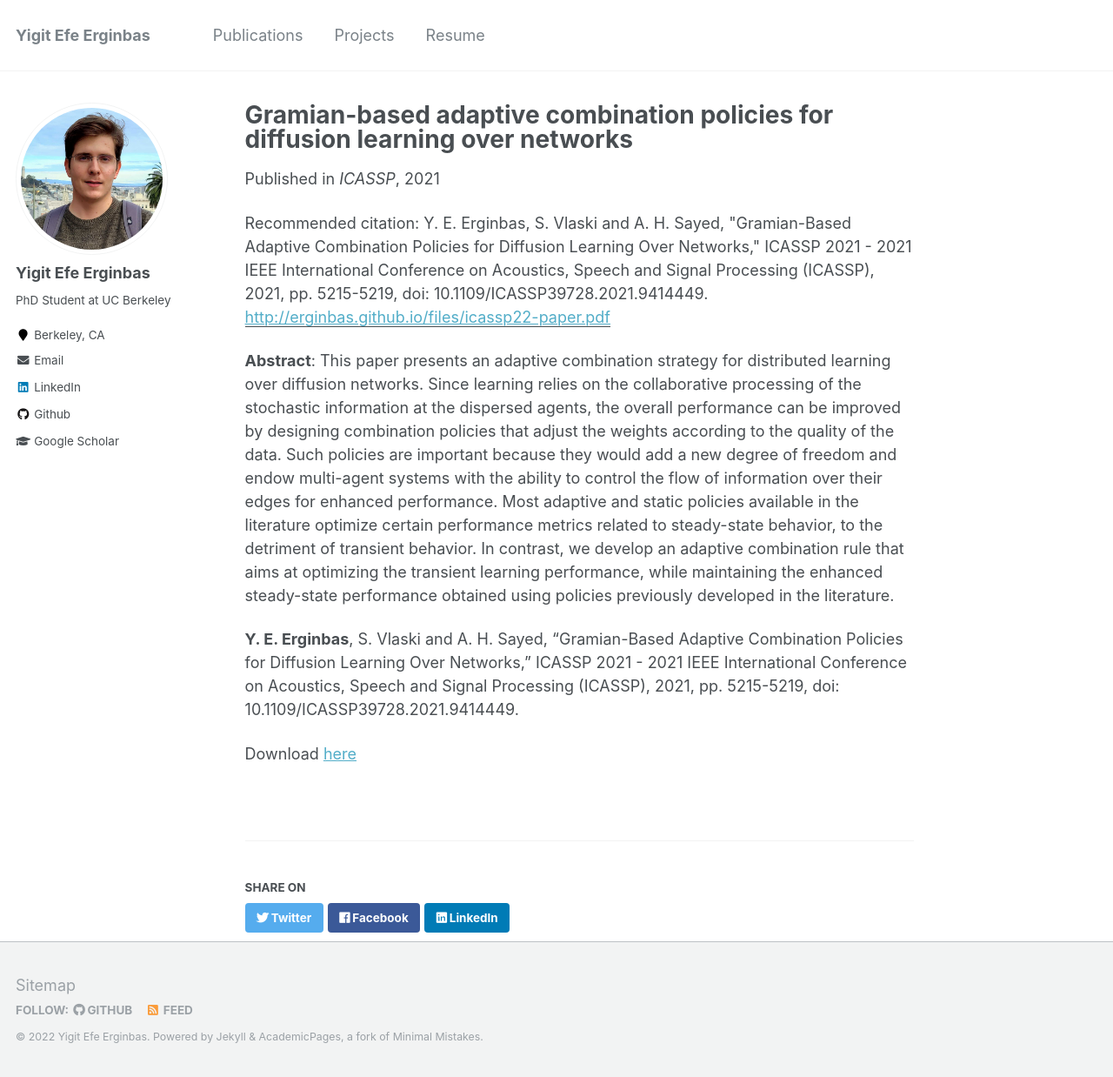
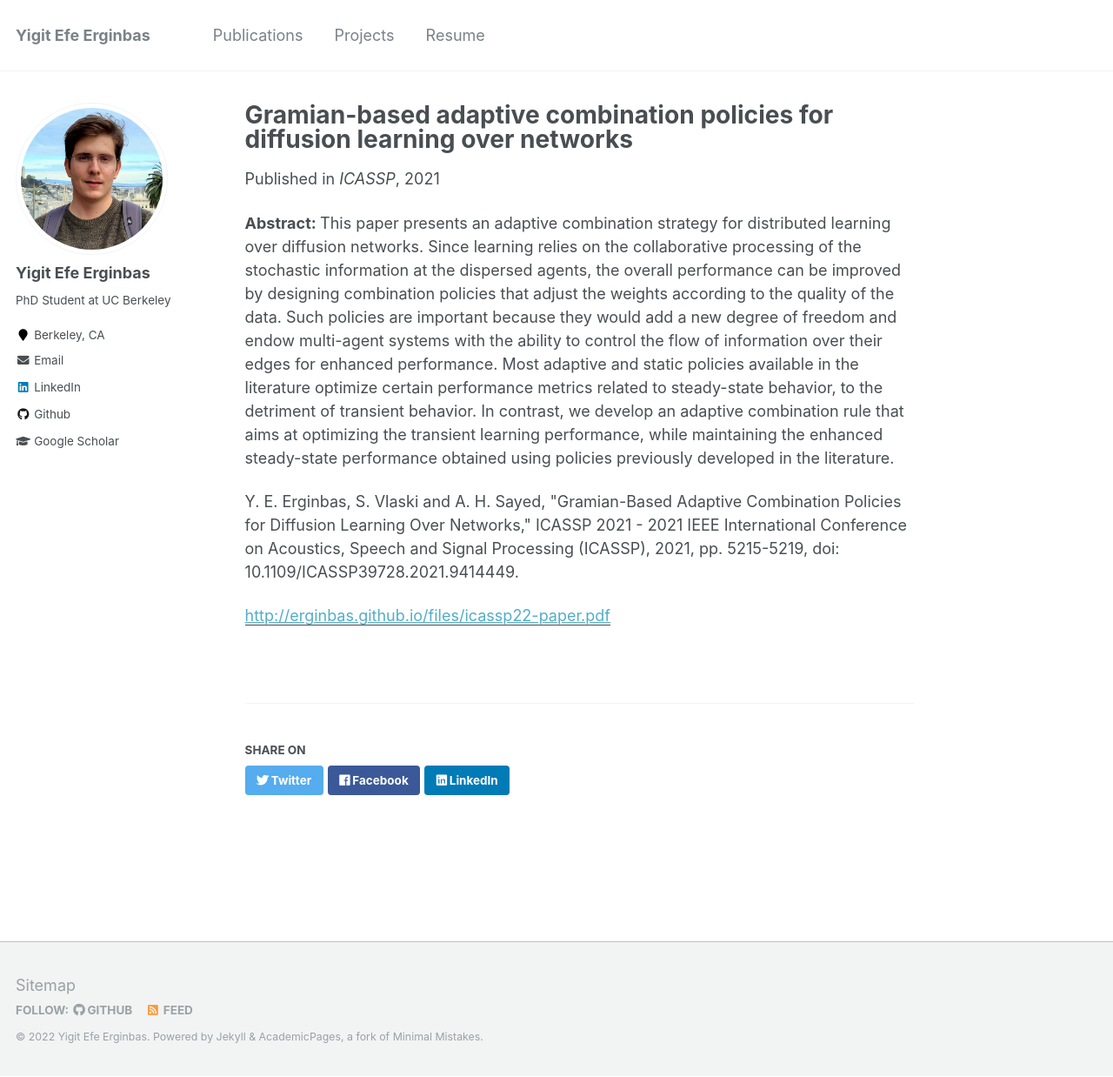
Before and after one commit to erginbas/erginbas.github.io, a Jekyll site: the page built from _publications/2021-06-icassp-publication.md, in a window 1280 px wide and 1238 px high. Shown: the whole window at 87% size. Built offline with Jekyll 4.4.1, drawn with Linux system fonts in a browser that asks for light colours.

Commit message:
no message

```diff
--- a/_layouts/single.html
+++ b/_layouts/single.html
@@ -42,11 +42,16 @@ layout: default
           <p class="page__date"><strong><i class="fa fa-fw fa-calendar" aria-hidden="true"></i> {{ site.data.ui-text[site.locale].date_label | default: "Published:" }}</strong> <time datetime="{{ page.date | date_to_xmlschema }}">{{ page.date | default: "1900-01-01" | date: "%B %d, %Y" }}</time></p>
         {% endif %}
 
+        {% if page.abstract %}
+          <p> <b> Abstract: </b> {{ page.abstract }} </p>
+        {% endif %}
 
-        {% if page.citation and page.paperurl %}
-          <p>Recommended citation: {{ page.citation }} <a href="{{ page.paperurl }}"><u>{{ page.paperurl }}</u></a></p>
-        {% elsif page.citation %}
-          <p>Recommended citation: {{ page.citation }} </p>
+        {% if page.citation %}
+          <p>{{ page.citation }} </p>
+        {% endif %}
+
+        {% if page.paperurl %}
+          <p><a href="{{ page.paperurl }}"><u>{{ page.paperurl }}</u></a></p>
         {% endif %}
 
         </header>
--- a/_publications/2021-06-icassp-publication.md
+++ b/_publications/2021-06-icassp-publication.md
@@ -7,9 +7,5 @@ date: 2021-06-06
 venue: 'ICASSP'
 paperurl: 'http://erginbas.github.io/files/icassp22-paper.pdf'
 citation: 'Y. E. Erginbas, S. Vlaski and A. H. Sayed, "Gramian-Based Adaptive Combination Policies for Diffusion Learning Over Networks," ICASSP 2021 - 2021 IEEE International Conference on Acoustics, Speech and Signal Processing (ICASSP), 2021, pp. 5215-5219, doi: 10.1109/ICASSP39728.2021.9414449.'
+abstract: 'This paper presents an adaptive combination strategy for distributed learning over diffusion networks. Since learning relies on the collaborative processing of the stochastic information at the dispersed agents, the overall performance can be improved by designing combination policies that adjust the weights according to the quality of the data. Such policies are important because they would add a new degree of freedom and endow multi-agent systems with the ability to control the flow of information over their edges for enhanced performance. Most adaptive and static policies available in the literature optimize certain performance metrics related to steady-state behavior, to the detriment of transient behavior. In contrast, we develop an adaptive combination rule that aims at optimizing the transient learning performance, while maintaining the enhanced steady-state performance obtained using policies previously developed in the literature.'
 ---
-**Abstract**: This paper presents an adaptive combination strategy for distributed learning over diffusion networks. Since learning relies on the collaborative processing of the stochastic information at the dispersed agents, the overall performance can be improved by designing combination policies that adjust the weights according to the quality of the data. Such policies are important because they would add a new degree of freedom and endow multi-agent systems with the ability to control the flow of information over their edges for enhanced performance. Most adaptive and static policies available in the literature optimize certain performance metrics related to steady-state behavior, to the detriment of transient behavior. In contrast, we develop an adaptive combination rule that aims at optimizing the transient learning performance, while maintaining the enhanced steady-state performance obtained using policies previously developed in the literature.
-
-**Y. E. Erginbas**, S. Vlaski and A. H. Sayed, "Gramian-Based Adaptive Combination Policies for Diffusion Learning Over Networks," ICASSP 2021 - 2021 IEEE International Conference on Acoustics, Speech and Signal Processing (ICASSP), 2021, pp. 5215-5219, doi: 10.1109/ICASSP39728.2021.9414449.
-
-Download [here](http://erginbas.github.io/files/icassp22-paper.pdf)
```
Also changed, not shown: _includes/archive-single.html (indentation only).
